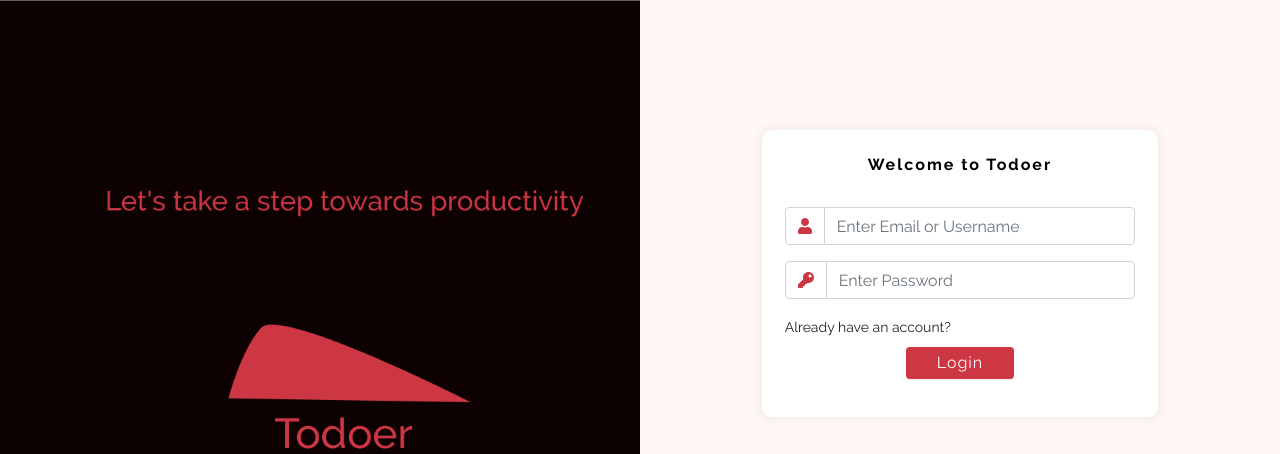
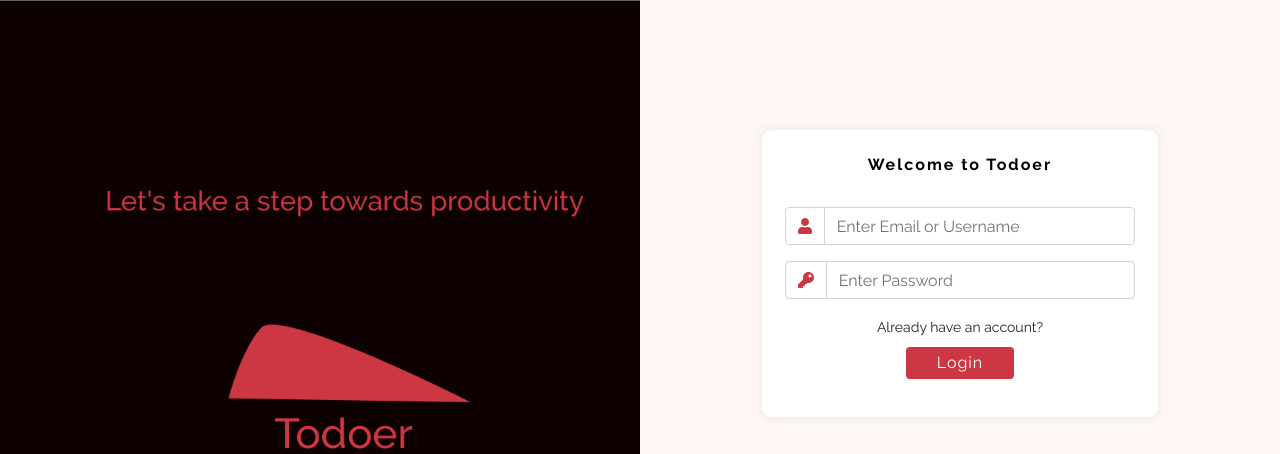
Before and after one commit to dpdhruv/Todoer, a React (Create React App) app: page / in a window 1280 px wide. Shown: the top 454 px of the page. Built offline with nearby package versions, Linux system fonts and the light colour scheme; no server answers.

Commit message:
Test commit

```diff
--- a/src/components/Card/card.js
+++ b/src/components/Card/card.js
@@ -8,7 +8,7 @@ export const Card = props => {
                 <div className="todo-card-title">
                     {props.title}
                 </div>
-                <div className={`todo-card-body ${props.bodyAlign}`}>
+                <div className="todo-card-body">
                     {props.children}
                 </div>
             </div>
```
